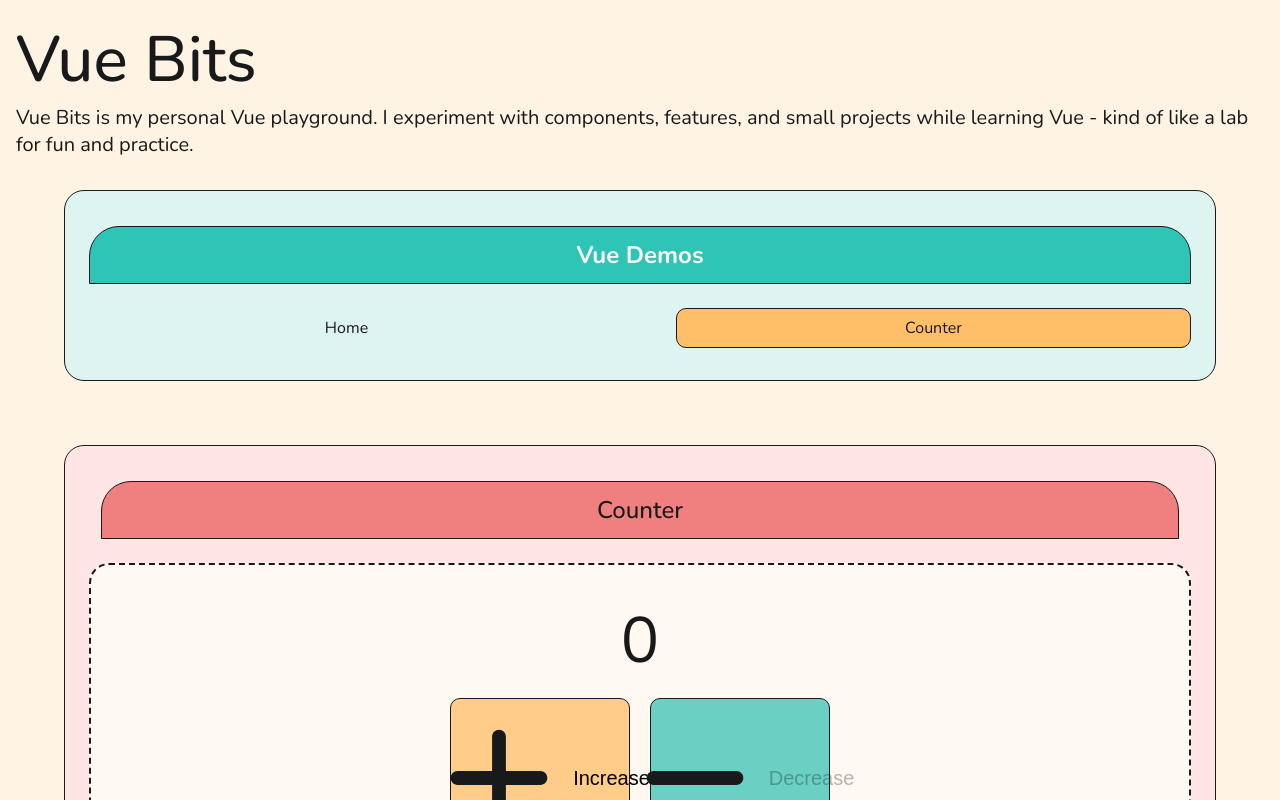
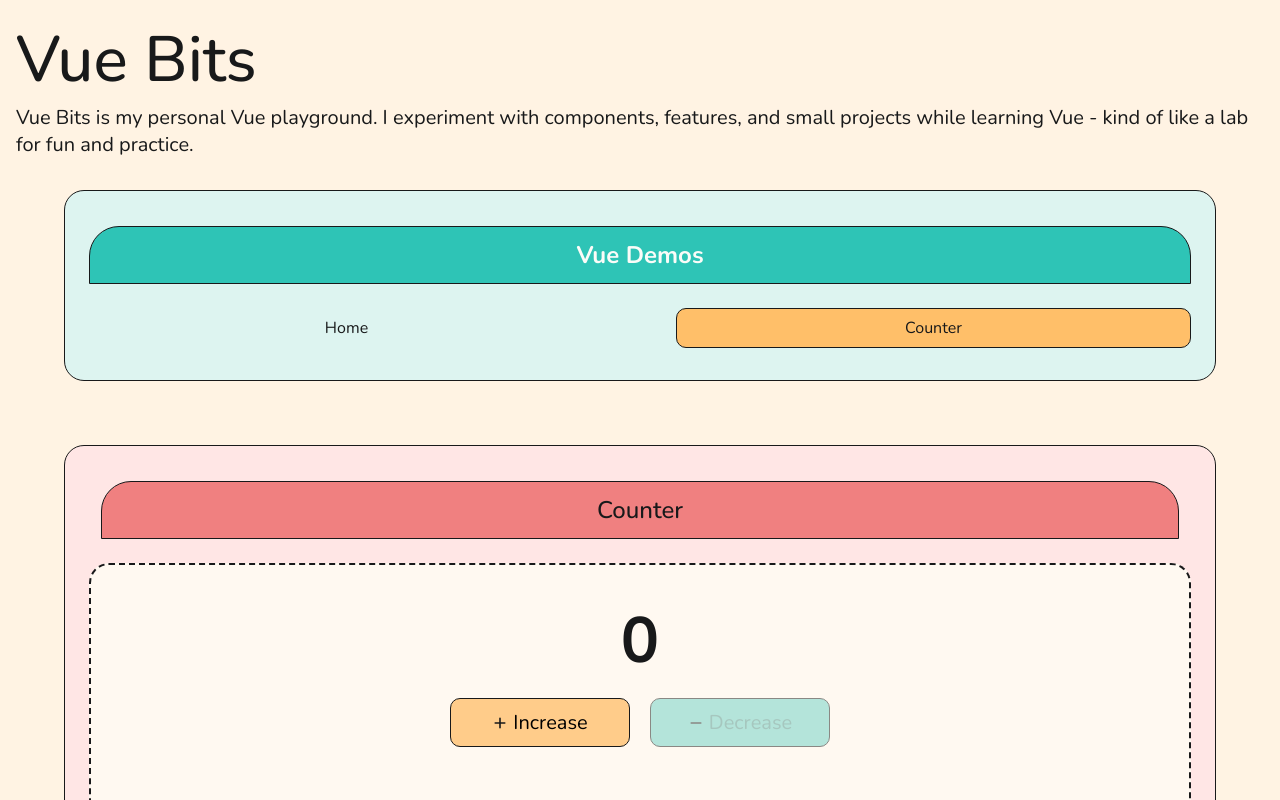
Before and after one commit to louiseka/vue-bits, a Vue app: page /counter in a window 1280 px wide. Shown: the top 800 px of the page. Built offline with nearby package versions, Linux system fonts and the light colour scheme.

Commit message:
updating css globally and variables

```diff
--- a/src/assets/styles/index.css
+++ b/src/assets/styles/index.css
@@ -36,6 +36,20 @@
   color: var(--black);
 }
 
+button {
+  cursor: pointer;
+  font-family: var(--body-font);
+}
+
+.button:disabled {
+  cursor: not-allowed;
+  opacity: 0.5;
+}
+
+.icon {
+  width: 16px;
+}
+
 @media (min-width: 700px) {
   h1 {
     font-size: var(--font-xl);
--- a/src/assets/styles/variables.css
+++ b/src/assets/styles/variables.css
@@ -23,6 +23,7 @@
   /* Font Weights */
   --font-light: 300;
   --font-medium: 500;
+  --font-bold: 700;
 
   /* Borders */
   --dashed-border: 2px dashed var(--black);
```
